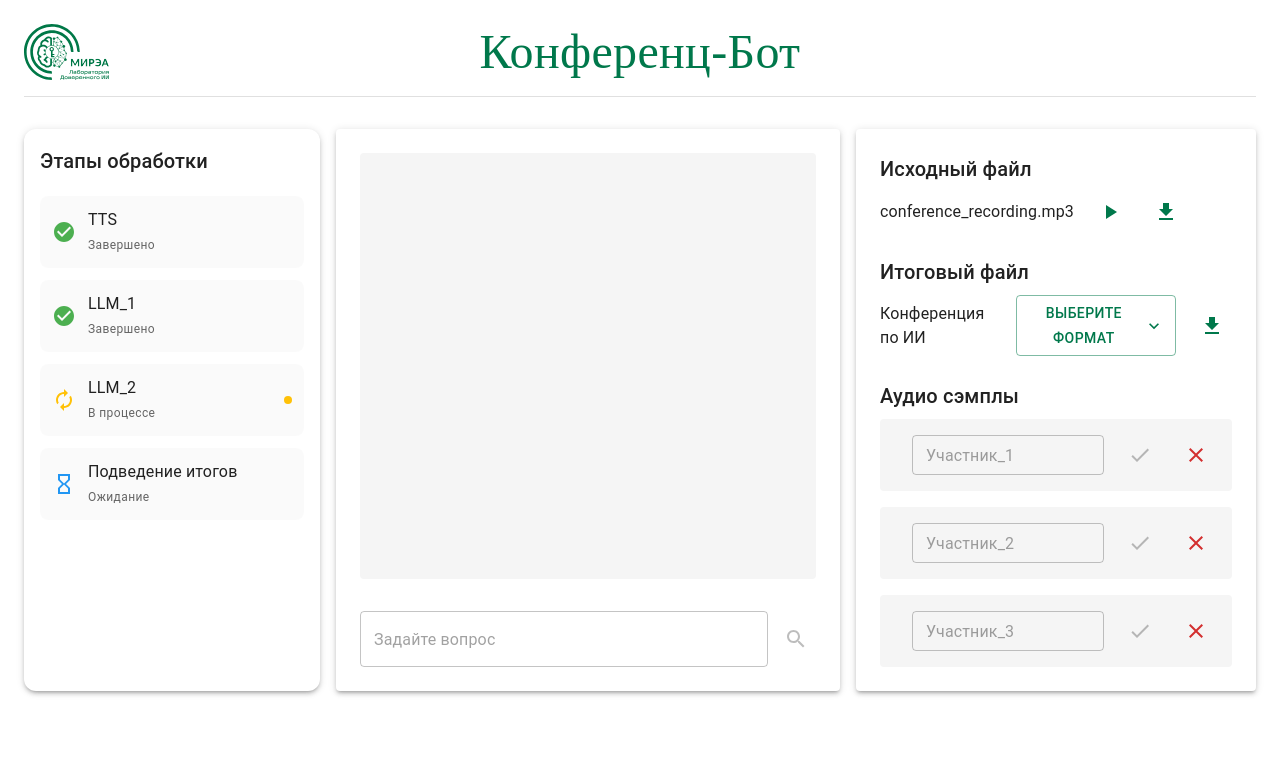
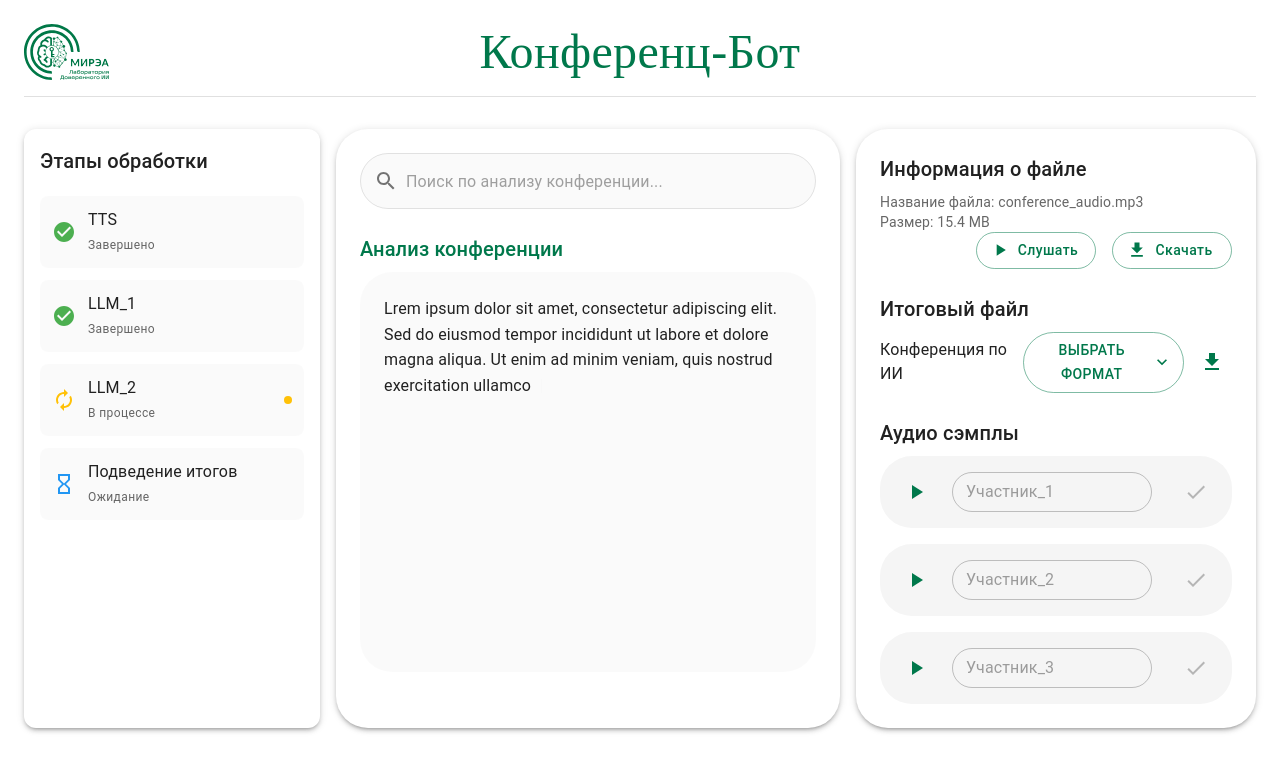
Before and after one commit to ch1ll1xxc/confbot-frontend, a React (Vite) app: page /processing in a window 1280 px wide. Shown: the top 772 px of the page. Built offline with nearby package versions, Linux system fonts and the light colour scheme.

Commit message:
UPD AItext block + proccesing file

```diff
--- a/src/components/ChatInterface.tsx
+++ b/src/components/ChatInterface.tsx
@@ -1,42 +1,30 @@
 import React, { useState, useEffect } from 'react';
-import { Box, TextField, IconButton, Paper, Typography } from '@mui/material';
+import { Box, Paper, Typography, TextField, InputAdornment } from '@mui/material';
 import { Search as SearchIcon } from '@mui/icons-material';
 import { motion, AnimatePresence } from 'framer-motion';
 
-interface Message {
-  id: string;
-  text: string;
-  isUser: boolean;
-}
+const loremIpsum = `Lorem ipsum dolor sit amet, consectetur adipiscing elit. Sed do eiusmod tempor incididunt ut labore et dolore magna aliqua. Ut enim ad minim veniam, quis nostrud exercitation ullamco laboris nisi ut aliquip ex ea commodo consequat. Duis aute irure dolor in reprehenderit in voluptate velit esse cillum dolore eu fugiat nulla pariatur. Excepteur sint occaecat cupidatat non proident, sunt in culpa qui officia deserunt mollit anim id est laborum.`;
 
-const ChatInterface: React.FC = () => {
-  const [messages, setMessages] = useState<Message[]>([]);
-  const [question, setQuestion] = useState('');
-  const [isTyping, setIsTyping] = useState(false);
+export const ChatInterface: React.FC = () => {
+  const [displayedText, setDisplayedText] = useState('');
+  const [isTyping, setIsTyping] = useState(true);
 
-  const handleQuestionSubmit = () => {
-    if (question.trim()) {
-      const userMessage: Message = {
-        id: Date.now().toString(),
-        text: question,
-        isUser: true
-      };
-      setMessages(prev => [...prev, userMessage]);
-      setQuestion('');
-      setIsTyping(true);
+  useEffect(() => {
+    let currentIndex = 0;
+    const typingSpeed = 30; // миллисекунды между символами
 
-      // Имитация ответа бота
-      setTimeout(() => {
-        const botMessage: Message = {
-          id: (Date.now() + 1).toString(),
-          text: 'Рандом',
-          isUser: false
-        };
-        setMessages(prev => [...prev, botMessage]);
+    const typingInterval = setInterval(() => {
+      if (currentIndex < loremIpsum.length) {
+        setDisplayedText(prev => prev + loremIpsum[currentIndex]);
+        currentIndex++;
+      } else {
         setIsTyping(false);
-      }, 1000);
-    }
-  };
+        clearInterval(typingInterval);
+      }
+    }, typingSpeed);
+
+    return () => clearInterval(typingInterval);
+  }, []);
 
   return (
     <Paper
@@ -46,95 +34,97 @@ const ChatInterface: React.FC = () => {
         height: '100%',
         display: 'flex',
         flexDirection: 'column',
-        gap: 2
+        borderRadius: 8,
+        backgroundColor: 'background.paper'
       }}
     >
-      <Box
+      <TextField
+        fullWidth
+        placeholder="Поиск по анализу конференции..."
+        variant="outlined"
+        InputProps={{
+          startAdornment: (
+            <InputAdornment position="start">
+              <SearchIcon color="action" />
+            </InputAdornment>
+          ),
+          sx: {
+            borderRadius: 8,
+            backgroundColor: 'rgba(0, 0, 0, 0.02)',
+            '& .MuiOutlinedInput-notchedOutline': {
+              borderColor: 'rgba(0, 0, 0, 0.1)'
+            },
+            '&:hover .MuiOutlinedInput-notchedOutline': {
+              borderColor: 'primary.main'
+            }
+          }
+        }}
+        sx={{ mb: 3 }}
+      />
+
+      <Typography
+        variant="h6"
+        gutterBottom
         sx={{
-          flex: 1,
-          overflowY: 'auto',
-          mb: 2,
-          p: 2,
-          backgroundColor: '#f5f5f5',
-          borderRadius: 1,
-          minHeight: '300px',
-          display: 'flex',
-          flexDirection: 'column',
-          gap: 2
+          color: 'primary.main',
+          fontWeight: 500
         }}
       >
+        Анализ конференции
+      </Typography>
+
+      <Box sx={{
+        overflowY: 'auto',
+        p: 3,
+        backgroundColor: 'rgba(0, 0, 0, 0.02)',
+        borderRadius: 8,
+        position: 'relative',
+        height: '400px',
+        maxHeight: '400px',
+        '&::-webkit-scrollbar': {
+          width: '8px',
+        },
+        '&::-webkit-scrollbar-track': {
+          background: 'rgba(0, 0, 0, 0.05)',
+          borderRadius: '4px',
+        },
+        '&::-webkit-scrollbar-thumb': {
+          background: 'rgba(0, 0, 0, 0.2)',
+          borderRadius: '4px',
+          '&:hover': {
+            background: 'rgba(0, 0, 0, 0.3)',
+          },
+        },
+      }}>
         <AnimatePresence>
-          {messages.map((message) => (
-            <motion.div
-              key={message.id}
-              initial={{ opacity: 0, y: 20 }}
-              animate={{ opacity: 1, y: 0 }}
-              exit={{ opacity: 0, y: -20 }}
-              style={{
-                alignSelf: message.isUser ? 'flex-end' : 'flex-start',
-                maxWidth: '80%'
+          <motion.div
+            initial={{ opacity: 0, y: 20 }}
+            animate={{ opacity: 1, y: 0 }}
+            transition={{ duration: 0.5 }}
+          >
+            <Typography
+              variant="body1"
+              sx={{
+                whiteSpace: 'pre-wrap',
+                lineHeight: 1.6,
+                color: 'text.primary',
+                pr: 1
               }}
             >
-              <Box
-                sx={{
-                  p: 2,
-                  backgroundColor: message.isUser ? 'primary.main' : 'white',
-                  color: message.isUser ? 'white' : 'text.primary',
-                  borderRadius: 2,
-                  boxShadow: 1
-                }}
-              >
-                <Typography>{message.text}</Typography>
-              </Box>
-            </motion.div>
-          ))}
-          {isTyping && (
-            <motion.div
-              initial={{ opacity: 0 }}
-              animate={{ opacity: 1 }}
-              style={{
-                alignSelf: 'flex-start',
-                maxWidth: '80%'
-              }}
-            >
-              <Box
-                sx={{
-                  p: 2,
-                  backgroundColor: 'white',
-                  borderRadius: 2,
-                  boxShadow: 1
-                }}
-              >
-                <Typography>...</Typography>
-              </Box>
-            </motion.div>
-          )}
+              {displayedText}
+              {isTyping && (
+                <motion.span
+                  animate={{ opacity: [1, 0] }}
+                  transition={{ duration: 0.5, repeat: Infinity }}
+                  style={{ marginLeft: 4 }}
+                >
+                  |
+                </motion.span>
+              )}
+            </Typography>
+          </motion.div>
         </AnimatePresence>
-      </Box>
-
-      <Box sx={{ display: 'flex', gap: 1 }}>
-        <TextField
-          fullWidth
-          placeholder="Задайте вопрос"
-          value={question}
-          onChange={(e) => setQuestion(e.target.value)}
-          onKeyPress={(e) => {
-            if (e.key === 'Enter') {
-              handleQuestionSubmit();
-            }
-          }}
-          sx={{ flex: 1 }}
-        />
-        <IconButton
-          color="primary"
-          onClick={handleQuestionSubmit}
-          disabled={!question.trim() || isTyping}
-        >
-          <SearchIcon />
-        </IconButton>
       </Box>
     </Paper>
   );
 };
-
-export default ChatInterface;
--- a/src/components/FileProcessing.tsx
+++ b/src/components/FileProcessing.tsx
@@ -1,12 +1,13 @@
 import React, { useState, useRef } from 'react';
-import { Box, Typography, Paper, IconButton, TextField, Button, Menu, MenuItem } from '@mui/material';
+import { Box, Typography, Paper, IconButton, TextField, Button, Menu, MenuItem, InputAdornment } from '@mui/material';
 import {
   PlayArrow as PlayIcon,
   Pause as PauseIcon,
   Download as DownloadIcon,
   Check as CheckIcon,
   Close as CloseIcon,
-  KeyboardArrowDown as ArrowDownIcon
+  KeyboardArrowDown as ArrowDownIcon,
+  Clear as ClearIcon
 } from '@mui/icons-material';
 import { motion } from 'framer-motion';
 
@@ -15,18 +16,18 @@ interface AudioSample {
   duration: number;
   speaker: string;
   isPlaying: boolean;
-  progress: number;
 }
 
 const FileProcessing: React.FC = () => {
   const [anchorEl, setAnchorEl] = useState<null | HTMLElement>(null);
   const [selectedFormat, setSelectedFormat] = useState<string>('');
   const [samples, setSamples] = useState<AudioSample[]>([
-    { id: '1', duration: 30, speaker: '', isPlaying: false, progress: 0 },
-    { id: '2', duration: 45, speaker: '', isPlaying: false, progress: 0 },
-    { id: '3', duration: 60, speaker: '', isPlaying: false, progress: 0 }
+    { id: '1', duration: 30, speaker: '', isPlaying: false },
+    { id: '2', duration: 45, speaker: '', isPlaying: false },
+    { id: '3', duration: 60, speaker: '', isPlaying: false }
   ]);
-  const intervalsRef = useRef<{ [key: string]: NodeJS.Timeout }>({});
+  const [participantName, setParticipantName] = useState('');
+  const [isPlaying, setIsPlaying] = useState(false);
 
   const handleFormatClick = (event: React.MouseEvent<HTMLElement>) => {
     setAnchorEl(event.currentTarget);
@@ -48,49 +49,19 @@ const FileProcessing: React.FC = () => {
   };
 
   const handlePlayPause = (id: string) => {
-    setSamples(prev => prev.map(sample => {
-      if (sample.id === id) {
-        const isPlaying = !sample.isPlaying;
-
-        if (isPlaying) {
-          // Очищаем предыдущий интервал, если он существует
-          if (intervalsRef.current[id]) {
-            clearInterval(intervalsRef.current[id]);
-          }
-
-          // Создаем новый интервал
-          intervalsRef.current[id] = setInterval(() => {
-            setSamples(current => current.map(s => {
-              if (s.id === id) {
-                const newProgress = s.progress + (100 / (s.duration * 10));
-                if (newProgress >= 100) {
-                  clearInterval(intervalsRef.current[id]);
-                  return { ...s, isPlaying: false, progress: 0 };
-                }
-                return { ...s, progress: newProgress };
-              }
-              return s;
-            }));
-          }, 100);
-        } else {
-          // Останавливаем интервал при паузе
-          if (intervalsRef.current[id]) {
-            clearInterval(intervalsRef.current[id]);
-          }
-        }
-
-        return { ...sample, isPlaying };
-      }
-      return sample;
-    }));
+    setSamples(prev => prev.map(sample =>
+      sample.id === id ? { ...sample, isPlaying: !sample.isPlaying } : sample
+    ));
   };
 
-  // Очистка интервалов при размонтировании компонента
-  React.useEffect(() => {
-    return () => {
-      Object.values(intervalsRef.current).forEach(interval => clearInterval(interval));
-    };
-  }, []);
+  const handlePlaySample = () => {
+    setIsPlaying(!isPlaying);
+    // Здесь будет логика воспроизведения аудио
+  };
+
+  const handleDownload = () => {
+    // Здесь будет логика скачивания файла
+  };
 
   return (
     <Paper
@@ -100,22 +71,49 @@ const FileProcessing: React.FC = () => {
         height: '100%',
         display: 'flex',
         flexDirection: 'column',
-        gap: 3
+        gap: 3,
+        borderRadius: 8
       }}
     >
-      {/* Исходный файл */}
       <Box>
         <Typography variant="h6" gutterBottom>
-          Исходный файл
+          Информация о файле
         </Typography>
-        <Box sx={{ display: 'flex', alignItems: 'center', gap: 2 }}>
-          <Typography>conference_recording.mp3</Typography>
-          <IconButton color="primary">
-            <PlayIcon />
-          </IconButton>
-          <IconButton color="primary">
-            <DownloadIcon />
-          </IconButton>
+        <Typography variant="body2" color="text.secondary">
+          Название файла: conference_audio.mp3
+        </Typography>
+        <Typography variant="body2" color="text.secondary">
+          Размер: 15.4 MB
+        </Typography>
+        <Box sx={{
+          display: 'flex',
+          justifyContent: 'flex-end',
+          gap: 2
+        }}>
+          <Button
+            variant="outlined"
+            startIcon={isPlaying ? <PauseIcon /> : <PlayIcon />}
+            onClick={handlePlaySample}
+            sx={{
+              borderRadius: 8,
+              textTransform: 'none',
+              minWidth: 120
+            }}
+          >
+            {isPlaying ? 'Пауза' : 'Слушать'}
+          </Button>
+          <Button
+            variant="outlined"
+            startIcon={<DownloadIcon />}
+            onClick={handleDownload}
+            sx={{
+              borderRadius: 8,
+              textTransform: 'none',
+              minWidth: 120
+            }}
+          >
+            Скачать
+          </Button>
         </Box>
       </Box>
 
@@ -124,16 +122,32 @@ const FileProcessing: React.FC = () => {
         <Typography variant="h6" gutterBottom>
           Итоговый файл
         </Typography>
-        <Box sx={{ display: 'flex', alignItems: 'center', gap: 2 }}>
+        <Box sx={{
+          display: 'flex',
+          alignItems: 'center',
+          gap: 2,
+          position: 'relative',
+          pr: 6
+        }}>
           <Typography>Конференция по ИИ</Typography>
           <Button
             endIcon={<ArrowDownIcon />}
             onClick={handleFormatClick}
             variant="outlined"
+            sx={{
+              borderRadius: 8,
+              minWidth: 150
+            }}
           >
-            {selectedFormat || 'Выберите формат'}
+            {selectedFormat || 'Выбрать формат'}
           </Button>
-          <IconButton color="primary">
+          <IconButton
+            color="primary"
+            sx={{
+              position: 'absolute',
+              right: 0
+            }}
+          >
             <DownloadIcon />
           </IconButton>
         </Box>
@@ -163,58 +177,62 @@ const FileProcessing: React.FC = () => {
                 gap: 2,
                 p: 2,
                 backgroundColor: '#f5f5f5',
-                borderRadius: 1
+                borderRadius: 8,
+                position: 'relative'
               }}
             >
-              <Box
+              <IconButton
+                onClick={() => handlePlayPause(sample.id)}
                 sx={{
-                  flex: 1,
-                  height: 40,
-                  backgroundColor: '#e0e0e0',
-                  borderRadius: 1,
-                  position: 'relative',
-                  overflow: 'hidden'
+                  color: 'primary.main',
+                  '&:hover': {
+                    backgroundColor: 'rgba(0, 120, 75, 0.1)'
+                  }
                 }}
               >
-                <motion.div
-                  animate={{
-                    width: `${sample.progress}%`,
-                    backgroundColor: '#00784B'
-                  }}
-                  transition={{ duration: 0.1 }}
-                  style={{
-                    position: 'absolute',
-                    height: '100%',
-                    left: 0,
-                    top: 0
-                  }}
-                />
-                <IconButton
-                  sx={{ position: 'absolute', left: 8, top: '50%', transform: 'translateY(-50%)' }}
-                  onClick={() => handlePlayPause(sample.id)}
-                >
-                  {sample.isPlaying ? <PauseIcon /> : <PlayIcon />}
-                </IconButton>
-              </Box>
+                {sample.isPlaying ? <PauseIcon /> : <PlayIcon />}
+              </IconButton>
               <TextField
                 placeholder={`Участник_${sample.id}`}
                 value={sample.speaker}
                 onChange={(e) => handleSpeakerSubmit(sample.id, e.target.value)}
                 size="small"
-                sx={{ width: 200 }}
+                sx={{
+                  width: 200,
+                  '& .MuiOutlinedInput-root': {
+                    borderRadius: 8
+                  }
+                }}
+                InputProps={{
+                  endAdornment: sample.speaker && (
+                    <InputAdornment position="end">
+                      <IconButton
+                        onClick={() => handleSpeakerSubmit(sample.id, '')}
+                        edge="end"
+                        sx={{
+                          color: 'text.secondary',
+                          '&:hover': {
+                            color: 'error.main'
+                          }
+                        }}
+                      >
+                        <ClearIcon />
+                      </IconButton>
+                    </InputAdornment>
+                  )
+                }}
               />
               <IconButton
                 color="success"
                 onClick={() => handleSpeakerSubmit(sample.id, sample.speaker)}
                 disabled={!sample.speaker.trim()}
+                sx={{
+                  borderRadius: 8,
+                  position: 'absolute',
+                  right: 16
+                }}
               >
                 <CheckIcon />
-              </IconButton>
-              <IconButton
-                color="error"
-                onClick={() => handleSpeakerSubmit(sample.id, '')}
-              >
-                <CloseIcon />
               </IconButton>
             </Box>
           ))}
--- a/src/components/ProcessingSteps.tsx
+++ b/src/components/ProcessingSteps.tsx
@@ -135,5 +135,4 @@ const ProcessingSteps: React.FC<ProcessingStepsProps> = ({ initialStatus = 'queu
     </Paper>
   );
 };
-
 export default ProcessingSteps;
--- a/src/pages/ProcessingPage.tsx
+++ b/src/pages/ProcessingPage.tsx
@@ -2,7 +2,7 @@ import React from 'react';
 import { Box, Grid } from '@mui/material';
 import { Header } from '../components/Header';
 import ProcessingSteps from '../components/ProcessingSteps';
-import ChatInterface from '../components/ChatInterface';
+import { ChatInterface } from '../components/ChatInterface';
 import FileProcessing from '../components/FileProcessing';
 import { useLocation } from 'react-router-dom';
 
```
Also changed, not shown: src/pages/MainPage.tsx (+18 -7 lines).
